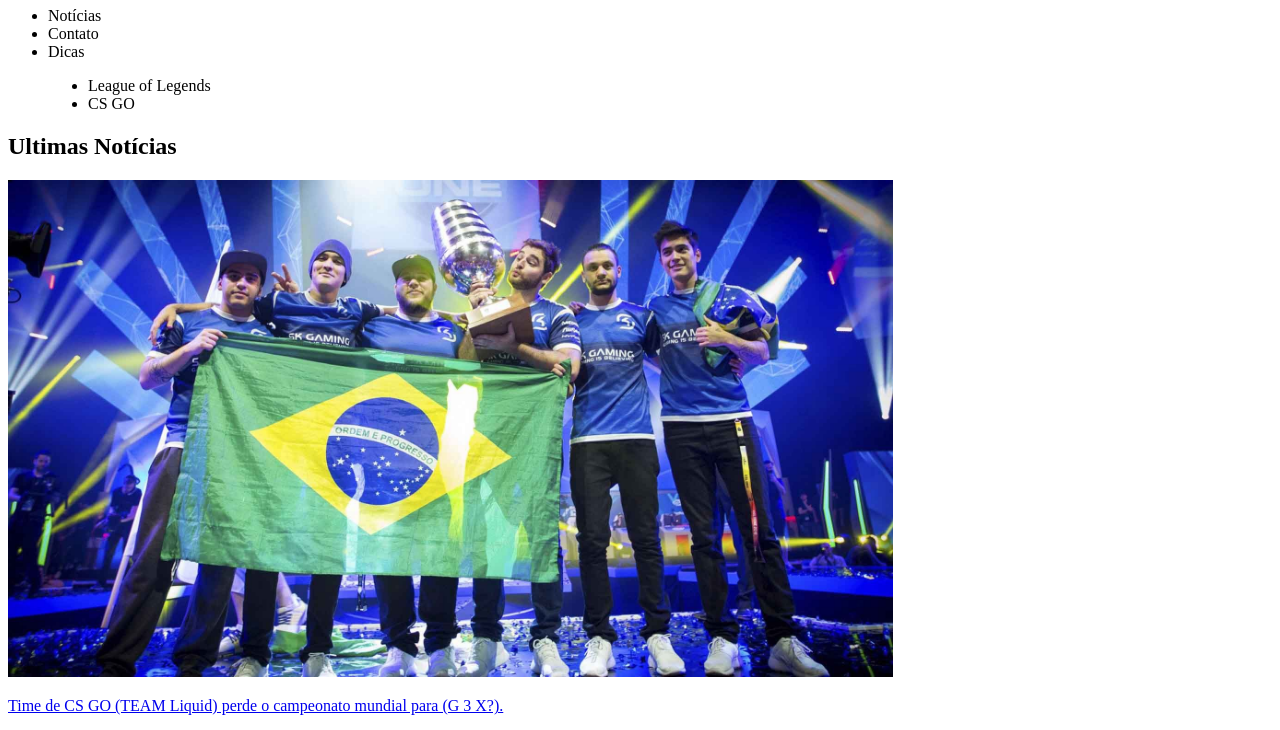
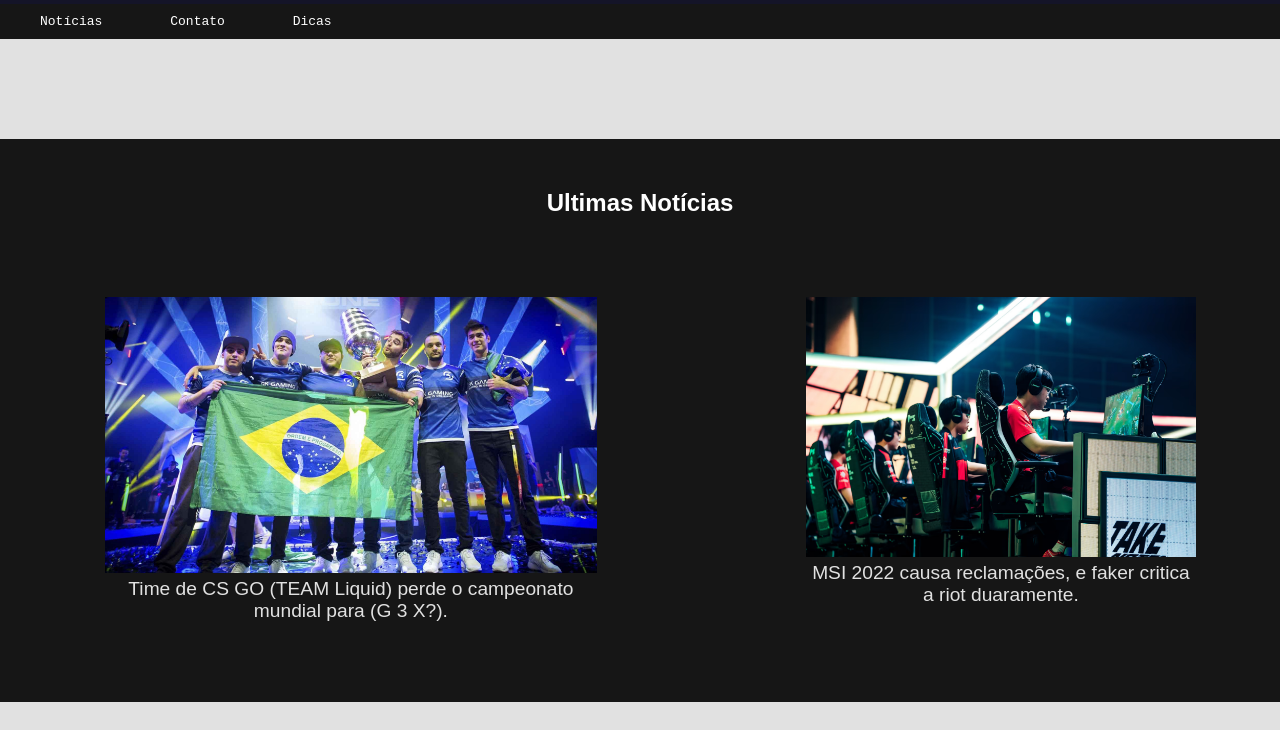
Before and after one commit to Luizfernando022/SparrowNews, a plain HTML site: page index.html in a window 1280 px wide. Shown: the part 73-803 px from the top of the page. Drawn offline with Linux system fonts and the light colour scheme; the site is published under a folder, as on GitHub Pages, so addresses that start at the root find nothing.

Commit message:
Update index.html

```diff
--- a/index.html
+++ b/index.html
@@ -1,12 +1,12 @@
 <!DOCTYPE html>
-<html lang="en">
+<html lang="pt-br">
 
 <head>
     <meta charset="UTF-8">
     <meta http-equiv="X-UA-Compatible" content="IE=edge">
     <meta name="viewport" content="width=device-width, initial-scale=1.0">
-    <link rel="stylesheet" href="/Styles/style.css">
-    <title>Document</title>
+    <link rel="stylesheet" href="./styles/style.css">
+    <title>Games News</title>
 </head>
 
 <body>
```
